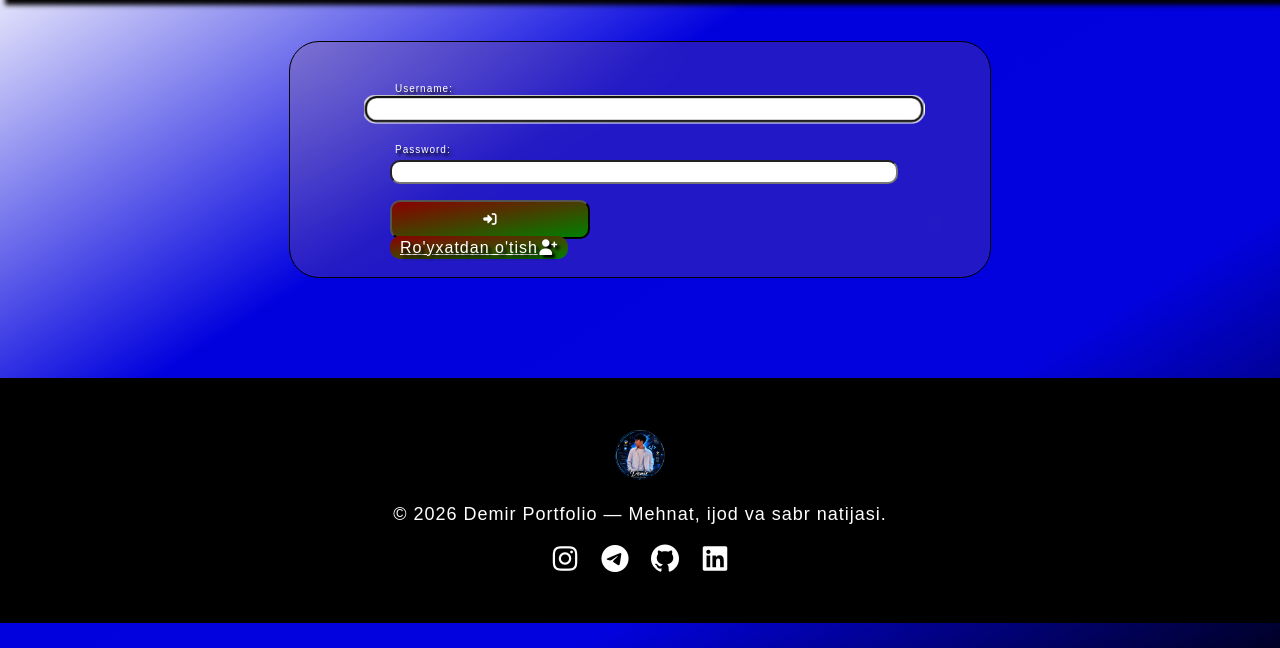
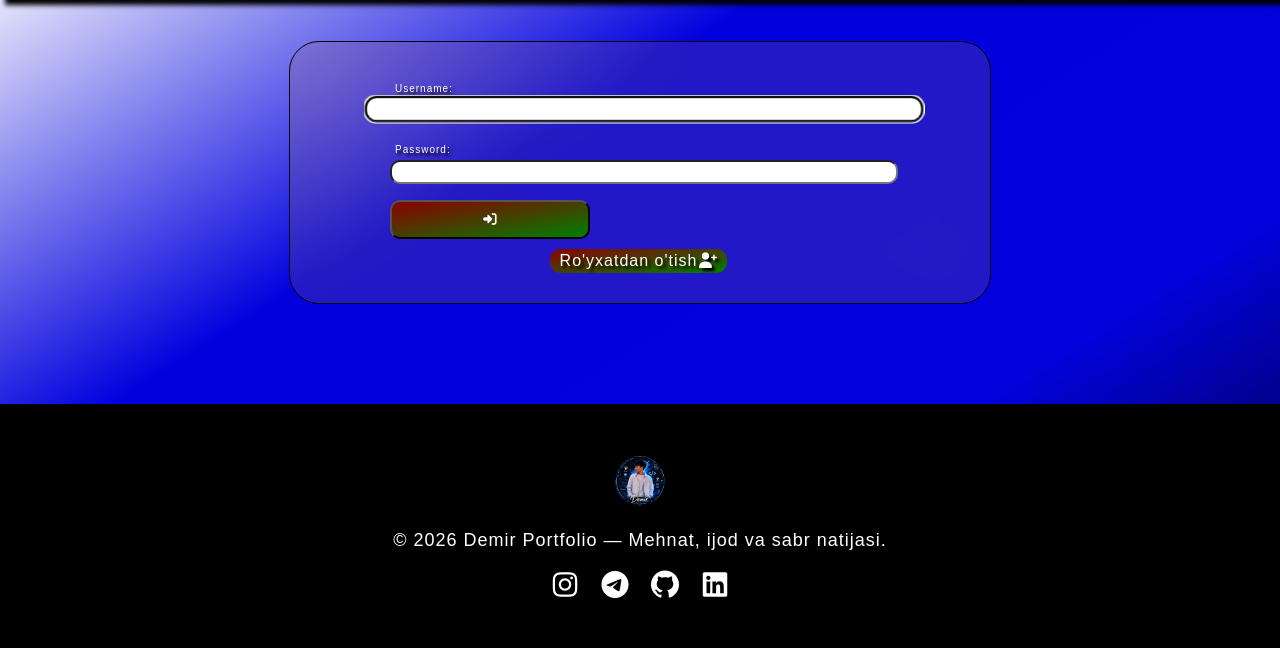
Before and after one commit to qodirboyev/Demir_portfolio, a Django app: page /accounts/login/ in a window 1280 px wide. Shown: the part 59-707 px from the top of the page. Run offline with Django 5.2, Linux system fonts and the light colour scheme; some libraries are stand-ins or nearby versions.

Commit message:
Add styles for signup button in login.html
Added styles for signup button alignment and appearance.

```diff
--- a/templates/registration/login.html
+++ b/templates/registration/login.html
@@ -15,6 +15,16 @@
         <link rel="preconnect" href="https://fonts.gstatic.com" crossorigin>
         <link href="https://fonts.googleapis.com/css2?family=Bebas+Neue&display=swap" rel="stylesheet">
         <link rel="stylesheet" href="https://cdnjs.cloudflare.com/ajax/libs/font-awesome/7.0.1/css/all.min.css" integrity="sha512-2SwdPD6INVrV/lHTZbO2nodKhrnDdJK9/kg2XD1r9uGqPo1cUbujc+IYdlYdEErWNu69gVcYgdxlmVmzTWnetw==" crossorigin="anonymous" referrerpolicy="no-referrer" />
+        <style>
+                .signup_button{
+                        text-align:center;
+                        margin: 10px;
+                }
+                .signup_button a{
+                        display: inline-block;
+                        text-decoration: none;
+                }
+        </style>
 </head>
 <body>
     <header class="sections_header">
```
